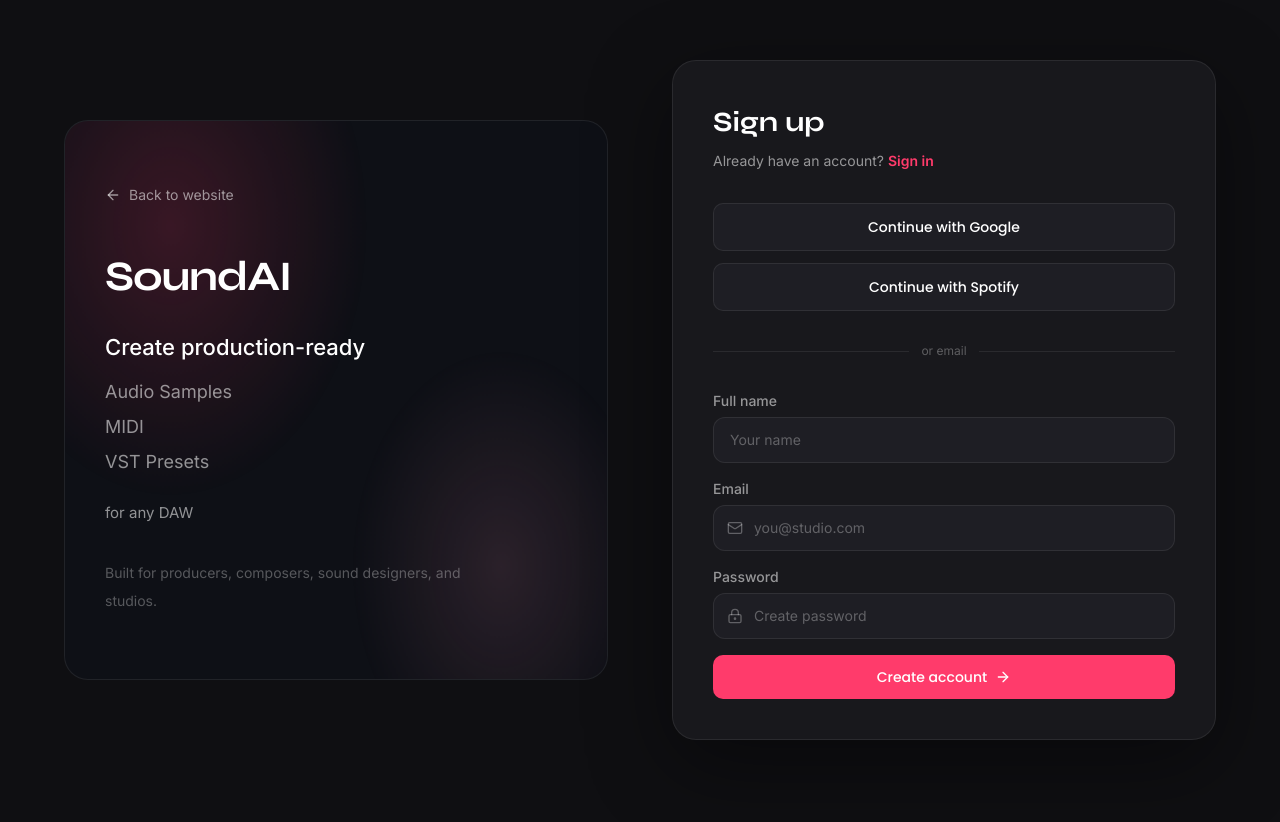
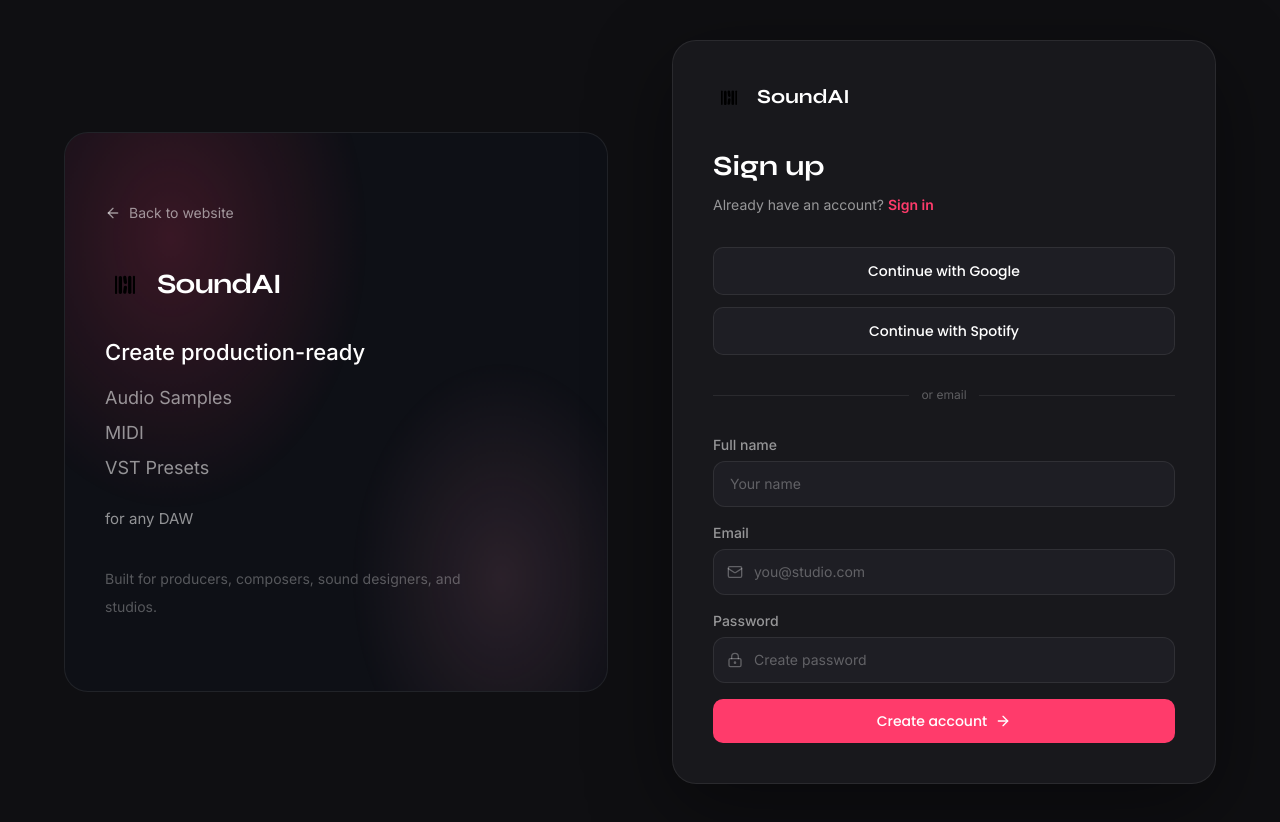
Before and after one commit to Sound-AI-inc/Web_Interface_v1.5.3, a React (Vite) app: page /auth in a window 1280 px wide. Before the commit the page ends 800 px from the top, so only its background shows below. Built offline with nearby package versions, Linux system fonts and the light colour scheme; no server answers.

Commit message:
feat: polish auth page — remove demo badge, add logo, improve branding
Co-authored-by: kiloconnect[bot] <240665456+kiloconnect[bot]@users.noreply.github.com>

```diff
--- a/src/app/pages/OAuthRegistration.tsx
+++ b/src/app/pages/OAuthRegistration.tsx
@@ -2,7 +2,7 @@ import { useMemo, useState, type FormEvent } from "react";
 import { Link, useLocation, useNavigate } from "react-router-dom";
 import { ArrowLeft, ArrowRight, LockKeyhole, Mail } from "lucide-react";
 import type { Provider } from "@supabase/supabase-js";
-import { getSupabase, supabaseConfigured } from "../lib/supabase";
+import { getSupabase } from "../lib/supabase";
 import { ensureSignupCredits } from "../lib/creditsService";
 import { markNeedsOnboarding } from "../lib/onboardingService";
 import { useAuth } from "../hooks/useAuth";
@@ -138,7 +138,14 @@ export default function OAuthRegistration() {
               <ArrowLeft className="h-4 w-4" />
               Back to website
             </Link>
-            <div className="font-syne text-[42px] font-bold tracking-[-0.03em]">SoundAI</div>
+            <div className="mb-8 flex items-center gap-3">
+              <img
+                src="/logo SoundAI v1.5 (1).svg"
+                alt="SoundAI"
+                className="h-10 w-10"
+              />
+              <span className="font-syne text-[28px] font-bold tracking-[-0.03em]">SoundAI</span>
+            </div>
             <p className="mt-6 max-w-md font-codec text-[22px] font-medium leading-snug text-[var(--text-primary)]">
               Create production-ready
             </p>
@@ -158,6 +165,14 @@ export default function OAuthRegistration() {
 
         <section className="flex justify-center lg:justify-end">
           <div className="auth-card w-full max-w-[560px] p-8 sm:p-10">
+            <div className="mb-8 flex items-center gap-3">
+              <img
+                src="/logo SoundAI v1.5 (1).svg"
+                alt="SoundAI"
+                className="h-8 w-8"
+              />
+              <span className="font-syne text-xl font-bold">SoundAI</span>
+            </div>
             <div className="mb-8">
               <h1 className="font-syne text-[28px] font-bold">{copy.title}</h1>
               <p className="mt-2 text-sm text-[var(--text-secondary)]">
@@ -166,11 +181,6 @@ export default function OAuthRegistration() {
                   {copy.switchLabel}
                 </Link>
               </p>
-              {!supabaseConfigured() && (
-                <span className="mt-3 inline-flex rounded-full border border-[var(--border-primary)] bg-[var(--surface-secondary)] px-3 py-1 text-[11px] font-semibold text-primary">
-                  Demo auth
-                </span>
-              )}
             </div>
 
             <div className="grid gap-3">
```
